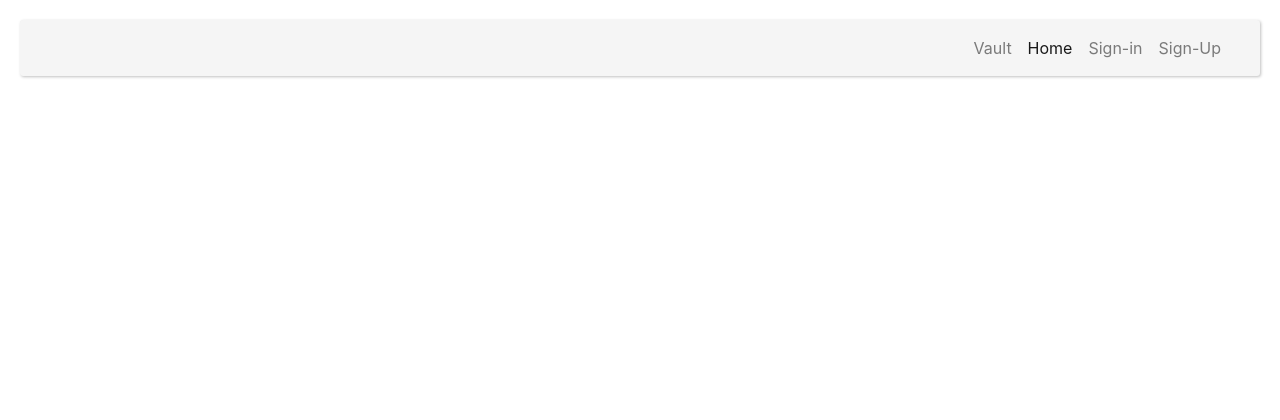
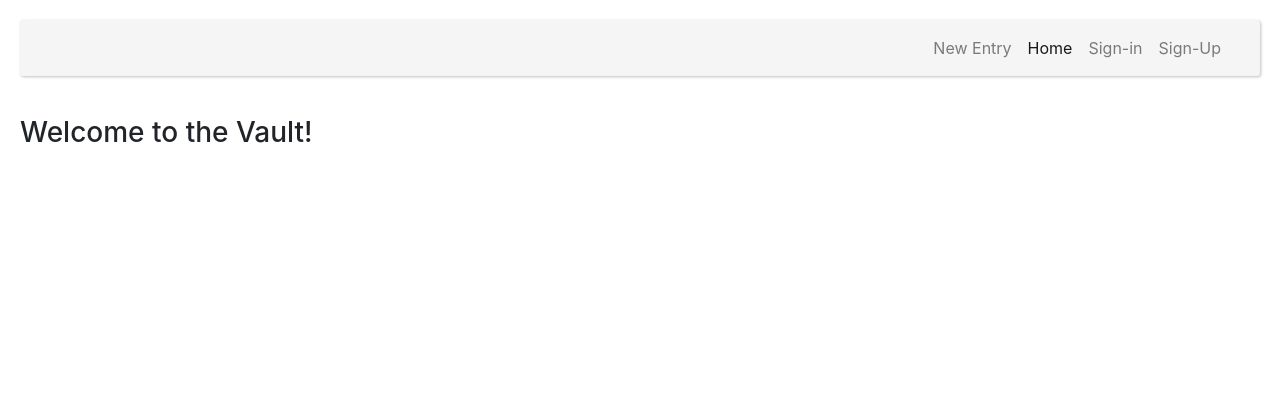
Before and after one commit to Ashwin1421/password-manager, a Django app: page /entry/ in a window 1280 px wide. Shown: the top 420 px of the page. After the commit the page ends 143 px from the top, so only its background shows below. Run offline with Django 3.2, Linux system fonts and the light colour scheme; data that the repository does not hold is empty; some libraries are stand-ins or nearby versions.

Commit message:
patch: added new link for adding entry on home page feature: template for adding new entry patch: flushing list of entries when user logs off

```diff
--- a/vaultApp/templates/app/base.html
+++ b/vaultApp/templates/app/base.html
@@ -47,7 +47,7 @@
                         <div class="collapse navbar-collapse" id="navbarSupportedContent">
                             <ul class="nav navbar-nav ml-auto">
                                 <li class="nav-item left">
-                                    <a class="nav-link" href="/">Vault</a>
+                                    <a class="nav-link" href="/entry/new/">New Entry</a>
                                 </li>
                                 <li class="nav-item active">
                                     <a class="nav-link" href="/">Home</a>
@@ -76,4 +76,3 @@
             </div>
         </div>
     </body>
-<
--- a/vaultApp/templates/app/index.html
+++ b/vaultApp/templates/app/index.html
@@ -1,17 +1,38 @@
 {% extends 'app/base.html' %}
 {% block title %}The Vault{% endblock %}
+
 {% block content %}
-    {% for entry in entryList %}
+    {% if not entry_list %}
+        <h3>Welcome to the Vault!</h3>
+    {% endif %}
+    {% for entry in entry_list %}
     <div class="card article-card">
         <div class="card-body">
-            <h5 class="card-title">{{ entry.id }}</h5>
+            <h5 class="card-title">{{ entry.username }}</h5>
             <h6 class="card-subtitle mb-2 text-muted">
-                <time datetime="{{ article.date_of_creation|date:'c' }}">{{ article.dateOfCreation|date:'F d, Y h:i A' }}</time>
+                <time datetime="{{ entry.date_of_creation|date:'c' }}">{{ entry.date_of_creation|date:'F d, Y h:i A' }}</time>
             </h6>
-            <p class="card-text card-text-ellipsis">
-                {{ entry.user_name }}<br>
-                {{ entry.plaintext_password }}
-            </p>
+            <div class="form-group">
+                <input id="{{ entry.id }}" type="password" class="form-control" value="{{ entry.plaintext_password }}" readonly>
+            </div>
+            <div class="form-check">
+                <input type="checkbox" class="form-check-input" id="{{ entry.id }}" onclick="reveal({{ entry.id }})">
+                <label class="form-check-label" for="{{ entry.id }}">Show</label>
+            </div>
+            <form action="/delete/{{ entry.id }}/" method="POST">
+                {% csrf_token %}
+                <input type="submit" class="btn btn-danger" value="Delete">
+            </form>
+            <script>
+                function reveal(id) {
+                    var id_password = document.getElementById(id);
+                    if(id_password.type === "password"){
+                        id_password.type = "text";
+                    }else{
+                        id_password.type = "password";
+                    }
+                }
+            </script>
         </div>
     </div>
     {% endfor %}
```
Also changed, not shown: vaultApp/templates/app/create_entry.html (added, +44 -0 lines).
